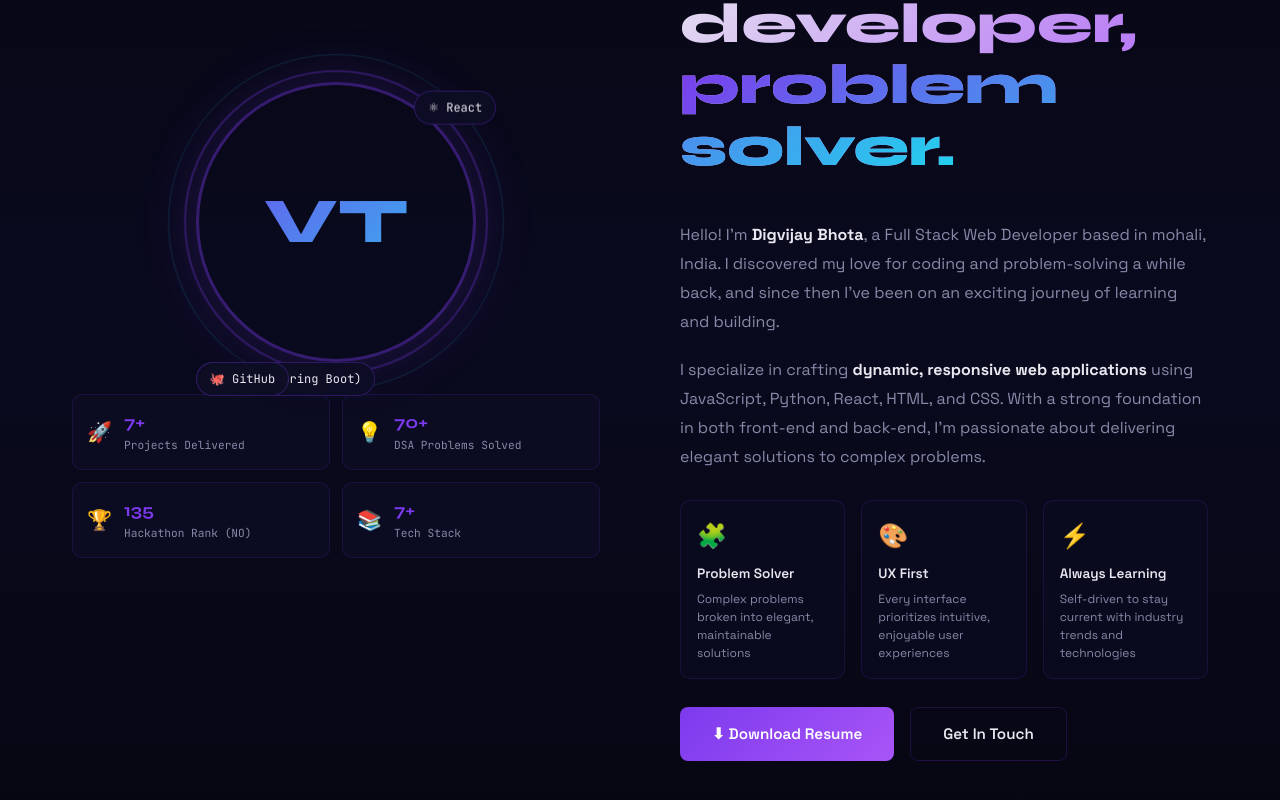
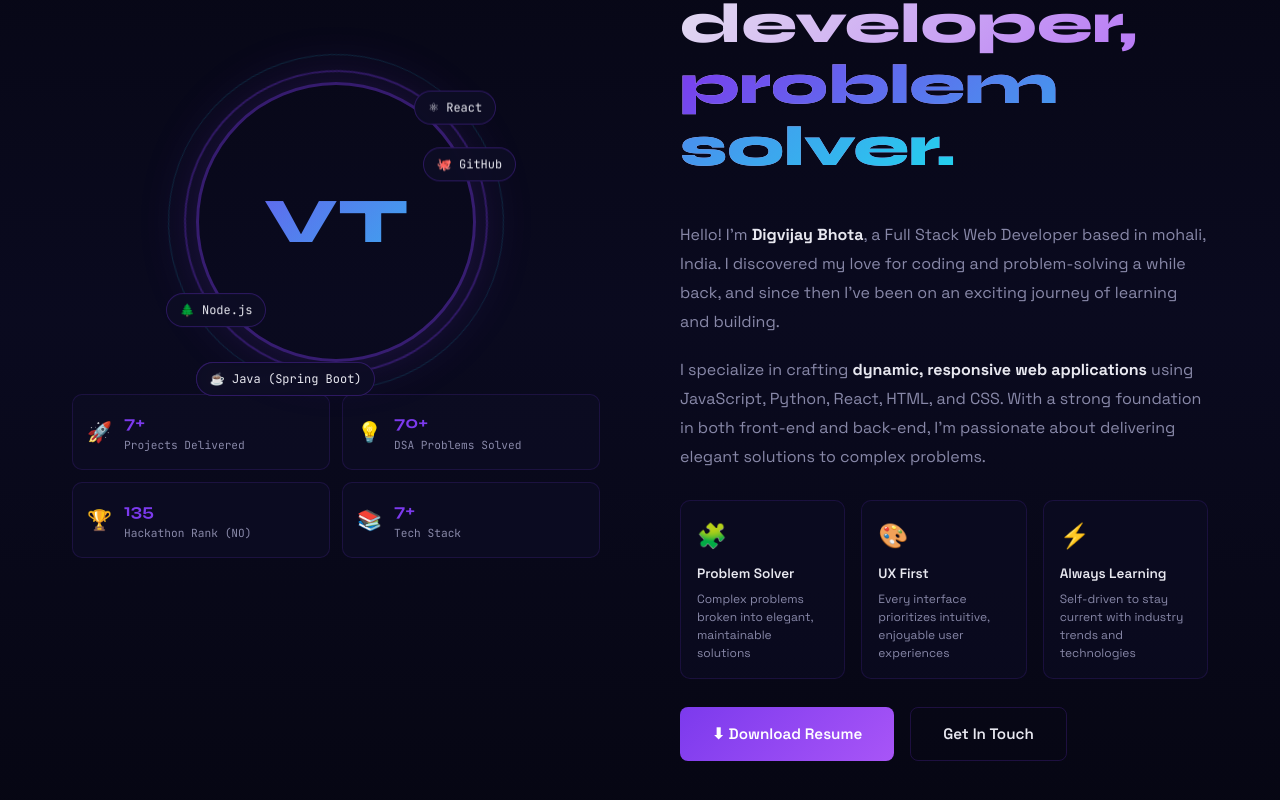
Before and after one commit to Digvijay-Bhota/Developer-Portfolio, a React (Create React App) app: page / in a window 1280 px wide. Shown: the part 1120-1920 px from the top of the page. Built offline with nearby package versions, Linux system fonts and the light colour scheme.

Commit message:
Add new badges for Node, Tailwind, Java, and GitHub

```diff
--- a/src/components/About.css
+++ b/src/components/About.css
@@ -73,8 +73,10 @@
 }
 
 .badge-react { top: 10px; right: -20px; animation: float-badge 4s ease-in-out infinite; }
-.badge-python { bottom: 30px; left: -30px; animation: float-badge 5s ease-in-out infinite 1s; }
-.badge-flask { bottom: 80px; right: -30px; animation: float-badge 4.5s ease-in-out infinite 0.5s; }
+.badge-node { bottom: 30px; left: -30px; animation: float-badge 5s ease-in-out infinite 1s; }
+.badge-tailwind CSS { bottom: 80px; right: -30px; animation: float-badge 4.5s ease-in-out infinite 0.5s; }
+.badge-java (Spring Boot) { top: 50px; right: -50px; animation: float-badge 4.2s ease-in-out infinite 0.9s; }
+.badge-gitHub { top: 70px; right: -40px; animation: float-badge 4.8s ease-in-out infinite 1.1s; }
 
 @keyframes float-badge {
   0%, 100% { transform: translateY(0); }
```
